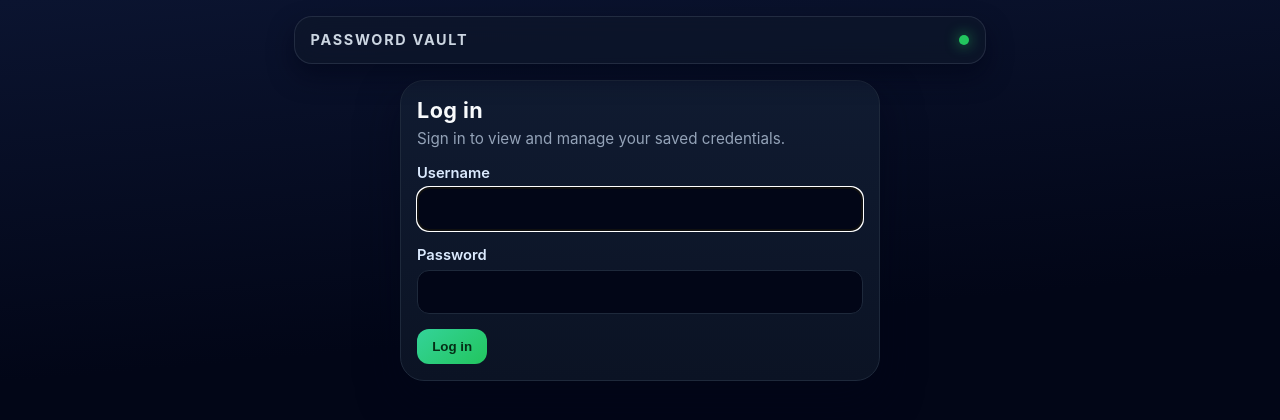
After one commit to maw619/password_project, a Django app: page /accounts/login/ in a window 1280 px wide. The commit adds this page. Shown: the top 420 px of the page. Run offline with Django 5.2, Linux system fonts and the light colour scheme.

Commit message:
Add authentication login flow and user-owned credentials

```diff
--- a/core/models.py
+++ b/core/models.py
@@ -1,7 +1,12 @@
 from django.db import models
+from django.contrib.auth import get_user_model
+
+
+User = get_user_model()
 
 
 class Credential(models.Model):
+    owner = models.ForeignKey(User, on_delete=models.CASCADE, related_name="credentials", null=True, blank=True)
     website_name = models.CharField(max_length=255)
     website_url = models.URLField()
     username = models.CharField(max_length=255)
--- a/core/templates/core/base.html
+++ b/core/templates/core/base.html
@@ -47,6 +47,20 @@
       backdrop-filter: blur(12px);
       margin-bottom: 1rem;
       box-shadow: 0 12px 24px rgba(2, 6, 23, 0.55);
+      gap: 0.75rem;
+    }
+
+    .topbar-actions { margin-left: auto; }
+
+    .link-btn {
+      border: 1px solid rgba(148, 163, 184, 0.24);
+      background: rgba(15, 23, 42, 0.8);
+      color: #cbd5e1;
+      border-radius: 10px;
+      padding: 0.4rem 0.7rem;
+      font-size: 0.82rem;
+      font-weight: 600;
+      cursor: pointer;
     }
 
     .app-name {
@@ -192,6 +206,14 @@
     <div class="mobile-topbar">
       <p class="app-name">Password Vault</p>
       <span class="status-dot" aria-hidden="true"></span>
+      {% if user.is_authenticated %}
+      <div class="topbar-actions">
+        <form method="post" action="{% url 'logout' %}">
+          {% csrf_token %}
+          <button class="link-btn" type="submit">Log out</button>
+        </form>
+      </div>
+      {% endif %}
     </div>
     {% block content %}{% endblock %}
   </main>
--- /dev/null
+++ b/core/templates/registration/login.html
@@ -0,0 +1,30 @@
+{% extends "core/base.html" %}
+
+{% block title %}Log in{% endblock %}
+
+{% block content %}
+<section class="card" style="max-width: 480px; margin: 0 auto;">
+  <div class="header">
+    <div>
+      <h1>Log in</h1>
+      <p>Sign in to view and manage your saved credentials.</p>
+    </div>
+  </div>
+
+  <form method="post">
+    {% csrf_token %}
+
+    {% if form.errors %}
+      <p class="helper-note" style="color: #fecaca; margin-top: 0;">Invalid username or password. Please try again.</p>
+    {% endif %}
+
+    <label for="id_username">Username</label>
+    {{ form.username }}
+
+    <label for="id_password">Password</label>
+    {{ form.password }}
+
+    <button class="btn" type="submit">Log in</button>
+  </form>
+</section>
+{% endblock %}
--- a/passproj/settings.py
+++ b/passproj/settings.py
@@ -124,3 +124,7 @@ STATIC_URL = 'static/'
 # https://docs.djangoproject.com/en/6.0/ref/settings/#default-auto-field
 
 DEFAULT_AUTO_FIELD = 'django.db.models.BigAutoField'
+
+LOGIN_URL = 'login'
+LOGIN_REDIRECT_URL = 'credential-list'
+LOGOUT_REDIRECT_URL = 'login'
--- a/passproj/urls.py
+++ b/passproj/urls.py
@@ -19,5 +19,6 @@ from django.urls import include, path
 
 urlpatterns = [
     path('', include('core.urls')),
+    path('accounts/', include('django.contrib.auth.urls')),
     path('admin/', admin.site.urls),
 ]
```
Also changed, not shown: core/views.py (+10 -2 lines), core/migrations/0002_credential_owner.py (added).
